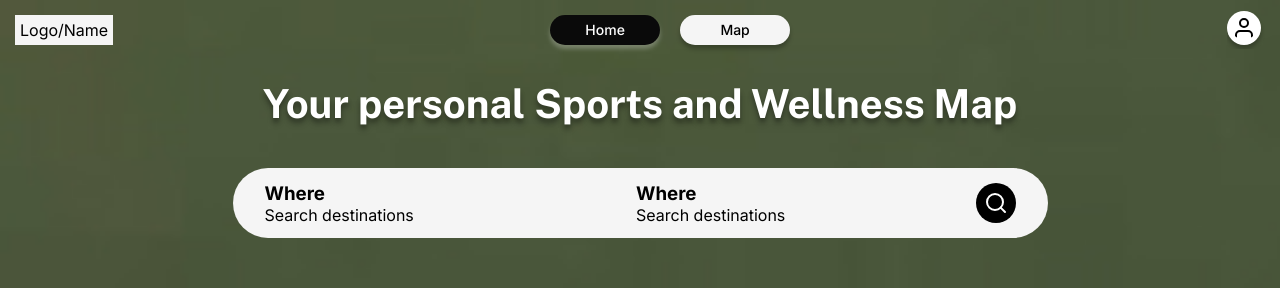
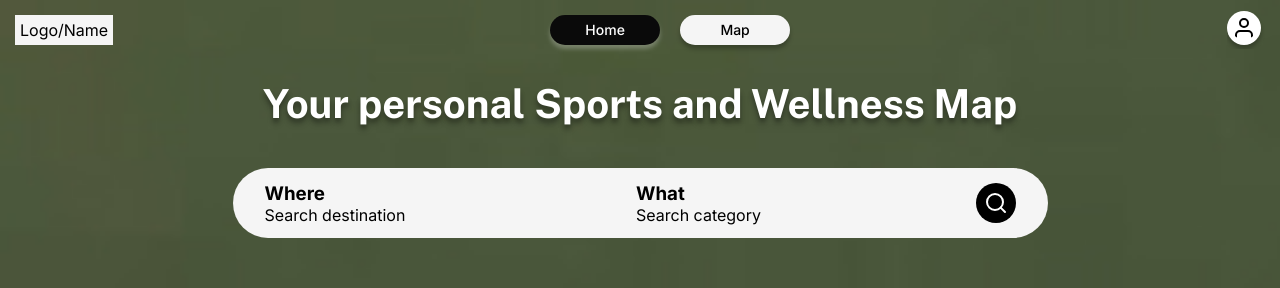
Before and after one commit to RomanMartseniuk/fitmap, a React (Vite) app: page / in a window 1280 px wide. Shown: the top 288 px of the page. Built offline with nearby package versions, Linux system fonts and the light colour scheme.

Commit message:
feat-37 complete v0.46

```diff
--- a/public/api/cities.json
+++ b/public/api/cities.json
@@ -2,86 +2,109 @@
    {
       "id": 0,
       "title": "Kyiv",
+      "pos": [50.4501, 30.5234],
       "img_url": "/images/cities/kyiv.png"
    },
    {
       "id": 1,
       "title": "Lviv",
+      "pos": [49.8397, 24.0297],
       "img_url": "/images/cities/lviv.png"
    },
    {
       "id": 2,
       "title": "Odessa",
+      "pos": [46.4825, 30.7233],
       "img_url": "/images/cities/odessa.png"
    },
    {
       "id": 3,
       "title": "Dnipro",
-      "img_url": "/images/cities/kyiv.png"
+      "pos": [48.4647, 35.0462],
+      "img_url": "/images/cities/dnipro.png"
    },
    {
       "id": 4,
       "title": "Kharkiv",
-      "img_url": "/images/cities/kyiv.png"
+      "pos": [49.9935, 36.2304],
+      "img_url": "/images/cities/kharkiv.png"
    },
    {
       "id": 5,
       "title": "Zaporizhia",
-      "img_url": "/images/cities/kyiv.png"
+      "pos": [47.8388, 35.1396],
+      "img_url": "/images/cities/zaporizhia.png"
    },
    {
       "id": 6,
       "title": "Chernihiv",
-      "img_url": "/images/cities/kyiv.png"
+      "pos": [51.4982, 31.2893],
+      "img_url": "/images/cities/chernihiv.png"
    },
    {
       "id": 7,
       "title": "Ivano-Frankivsk",
-      "img_url": "/images/cities/kyiv.png"
+      "pos": [48.9226, 24.7103],
+      "img_url": "/images/cities/ivano-frankivsk.png"
    },
    {
       "id": 8,
       "title": "Ternopil",
-      "img_url": "/images/cities/kyiv.png"
+      "pos": [49.5535, 25.5948],
+      "img_url": "/images/cities/ternopil.png"
    },
    {
       "id": 9,
       "title": "Rivne",
-      "img_url": "/images/cities/kyiv.png"
+      "pos": [50.6199, 26.2516],
+      "img_url": "/images/cities/rivne.png"
    },
    {
       "id": 10,
       "title": "Zhytomyr",
-      "img_url": "/images/cities/kyiv.png"
+      "pos": [50.2547, 28.6587],
+      "img_url": "/images/cities/zhytomyr.png"
    },
    {
       "id": 11,
       "title": "Chernivtsi",
-      "img_url": "/images/cities/kyiv.png"
+      "pos": [48.2915, 25.9403],
+      "img_url": "/images/cities/chernivtsi.png"
    },
    {
       "id": 12,
       "title": "Mykolaiv",
-      "img_url": "/images/cities/kyiv.png"
+      "pos": [46.975, 31.9946],
+      "img_url": "/images/cities/mykolaiv.png"
    },
    {
       "id": 13,
       "title": "Kherson",
-      "img_url": "/images/cities/kyiv.png"
+      "pos": [46.6354, 32.6169],
+      "img_url": "/images/cities/kherson.png"
    },
    {
       "id": 14,
       "title": "Sumy",
-      "img_url": "/images/cities/kyiv.png"
+      "pos": [50.9077, 34.7981],
+      "img_url": "/images/cities/sumy.png"
    },
    {
       "id": 15,
       "title": "Kryvyi Rih",
-      "img_url": "/images/cities/kyiv.png"
+      "pos": [47.9105, 33.3918],
+      "img_url": "/images/cities/kryvyi-rih.png"
    },
    {
       "id": 16,
       "title": "Uman",
-      "img_url": "/images/cities/kyiv.png"
+      "pos": [48.7484, 30.2219],
+      "img_url": "/images/cities/uman.png"
+   },
+   {
+      "id": 17,
+      "title": "Vinnytsia",
+      "pos": [49.2331, 28.4682],
+      "img_url": "/images/cities/vinnytsia.png"
    }
 ]
--- a/src/components/CatSwiper/CatSwiper.tsx
+++ b/src/components/CatSwiper/CatSwiper.tsx
@@ -1,4 +1,4 @@
-import { useEffect, useRef, useState } from 'react';
+import { useContext, useEffect, useRef, useState } from 'react';
 // @ts-ignore
 import { Splide, SplideSlide } from '@splidejs/react-splide';
 // @ts-ignore
@@ -11,19 +11,11 @@ import getCategories from '../../api/categoriesApi';
 import { CatSlide } from '../CatSlide';
 import { Category } from '../../types/Category';
 import classNames from 'classnames';
+import { CategoriesContext } from '../../store/CategoriesContext';
 
 export const CatSwiper = () => {
    const splideRef = useRef<Splide>(null);
-   const [categories, setCategories] = useState<Category[]>([]);
-   console.log(categories);
-
-   useEffect(() => {
-      getCategories()
-         .then((res) => res.json())
-         .then((data) => setCategories(data))
-         .catch()
-         .finally();
-   }, []);
+   const { categories } = useContext(CategoriesContext);
 
    return (
       <div className={styles.catSwiper}>
--- a/src/components/SearchForm/SearchForm.tsx
+++ b/src/components/SearchForm/SearchForm.tsx
@@ -1,16 +1,15 @@
 import { useCallback, useContext, useEffect, useState } from 'react';
-import { useSearchParams } from 'react-router-dom';
+import { Link, useSearchParams } from 'react-router-dom';
 import classNames from 'classnames';
-
-import { Who } from '../../types/Who';
 
 import './SearchForm.scss';
 
 import search_icon from '../../assets/search-icon.svg';
-import plus_icon from '../../assets/plus-icon.svg';
 
 import { CitiesContext } from '../../store/CitiesContext';
 import { CategoriesContext } from '../../store/CategoriesContext';
+import { Category } from '../../types/Category';
+import { City } from '../../types/City';
 
 // const categories = [
 //    // Fitness & Gym Activities
@@ -113,11 +112,126 @@ import { CategoriesContext } from '../../store/CategoriesContext';
 //    'Core Training',
 // ];
 
+type Props2 = {
+   type: 'city' | 'category';
+
+   id: number;
+
+   title: string;
+   subtitle: string;
+
+   param: string;
+   setParam: (arg: string) => void;
+
+   selBlock: number;
+   setSelBlock: (arg: number) => void;
+
+   selInp: number;
+   setSelInp: (arg: number) => void;
+
+   input: string;
+   setInput: (arg: string) => void;
+
+   array: City[] | Category[];
+   updateURL: (arg1: string, arg2: string) => void;
+};
+
+const SearchFormBlock: React.FC<Props2> = ({
+   type,
+   id,
+   title,
+   subtitle,
+   param,
+   setParam,
+   selBlock,
+   setSelBlock,
+   selInp,
+   setSelInp,
+   input,
+   setInput,
+   array,
+   updateURL,
+}) => {
+   return (
+      <div className="searchForm__block" id={`${id}`}>
+         {param === '' ? (
+            <div className="searchForm__title">
+               <h3>{title}</h3>
+               <p>{subtitle}</p>
+            </div>
+         ) : (
+            <div className="searchForm__title">
+               <h3>{param}</h3>
+            </div>
+         )}
+
+         <div
+            className={classNames('searchForm__popup popup_searchForm', {
+               active: selBlock === id,
+            })}
+         >
+            <div className="popup_searchForm__content">
+               <label
+                  className={classNames('popup_searchForm__label', {
+                     active: selInp === id,
+                  })}
+               >
+                  <span>
+                     <img src={search_icon} alt="Search" />
+                  </span>
+                  <input
+                     type="text"
+                     name="city"
+                     placeholder="Start writing the city"
+                     autoComplete="off"
+                     onChange={(e) => setInput(e.target.value)}
+                     onFocus={() => setSelInp(id)}
+                     onBlur={() => {
+                        setSelInp(-1);
+                     }}
+                     value={input}
+                     id={`${id}`}
+                  />
+               </label>
+               <ul className="popup_searchForm__list">
+                  {array
+                     .filter((item: City | Category) =>
+                        item.title.toLowerCase().includes(input.toLowerCase()),
+                     )
+                     .map((item: City | Category) => (
+                        <li
+                           className={classNames('popup_searchForm__item', {
+                              [`popup_searchForm__item-cat`]: type === 'category',
+                           })}
+                           onClick={() => {
+                              setParam(item.title);
+                              setInput('');
+                              setTimeout(() => setSelBlock(-1), 1);
+                              updateURL(`${type}`, item.title);
+                           }}
+                           key={item.id}
+                        >
+                           {type === 'city' ? (
+                              <img src={item.img_url} alt={item.title} />
+                           ) : (
+                              <img src={(item as Category).icon_url} alt={item.title} />
+                           )}
+
+                           <h3>{item.title}</h3>
+                        </li>
+                     ))}
+               </ul>
+            </div>
+         </div>
+      </div>
+   );
+};
+
 type Props = {
    className?: string;
 };
 
-export const SearchForm: React.FC<Props> = ({className}) => {
+export const SearchForm: React.FC<Props> = ({ className }) => {
    const [searchParams, setSearchParams] = useSearchParams();
 
    const [selectedWhere, setSelectedWhere] = useState('');
@@ -129,12 +243,11 @@ export const SearchForm: React.FC<Props> = ({className}) => {
    const [whereInp, setWhereInp] = useState('');
    const [whatInp, setWhatInp] = useState('');
 
-   const {cities} = useContext(CitiesContext);
-   const {categories} = useContext(CategoriesContext);
+   const { cities } = useContext(CitiesContext);
+   const { categories } = useContext(CategoriesContext);
 
-   // Geting Cities And Categories Lists AND add EventListener For Clicks
+   // Add EventListener For Clicks
    useEffect(() => {
-
       const handleOnClick = (event: MouseEvent) => {
          const target = event.target as HTMLElement;
          const block = target.closest('.searchForm__block') as HTMLElement | null;
@@ -144,7 +257,6 @@ export const SearchForm: React.FC<Props> = ({className}) => {
             return;
          }
 
-         console.log(block.id);
          setSelectedBlock(Number(block.id)); // Convert ID to number
       };
 
@@ -160,22 +272,18 @@ export const SearchForm: React.FC<Props> = ({className}) => {
       let city = searchParams.get('city') || '';
       let category = searchParams.get('category') || '';
 
-      if (cities.some(c => c.title.toLowerCase().includes(city))) {
+      if (cities.find((c) => c.title.toLowerCase().includes(city.toLowerCase()))) {
          setSelectedWhere(city);
-      } else {
-         updateURL('city', '');
       }
 
-      if (categories.some(c => c.title.toLowerCase().includes(category))) {
+      if (categories.find((c) => c.title.toLowerCase().includes(category.toLowerCase()))) {
          setSelectedWhat(category);
-      } else {
-         updateURL('category', '');
       }
-
-   }, []);
+   }, [cities, categories]);
 
    // Updates URL Search Params
-   const updateURL = useCallback((key: string, val: string) => {
+   const updateURL = useCallback(
+      (key: string, val: string) => {
          setSearchParams((prevParams) => {
             const newParams = new URLSearchParams(prevParams);
             if (newParams.has(key)) {
@@ -188,136 +296,51 @@ export const SearchForm: React.FC<Props> = ({className}) => {
             }
             return newParams;
          });
-   }, [searchParams]);
+      },
+      [searchParams],
+   );
 
    return (
       <div className={classNames(className, `searchForm`)}>
          <div className="searchForm__content">
-            <div className="searchForm__block" id="0">
-               {selectedWhere === '' ? (
-                  <div className="searchForm__title">
-                     <h3>Where</h3>
-                     <p>Search destinations</p>
-                  </div>
-               ) : (
-                  <div className="searchForm__title">
-                     <h3>{selectedWhere}</h3>
-                  </div>
-               )}
-
-               <div
-                  className={classNames('searchForm__popup popup_searchForm', {
-                     active: selectedBlock === 0,
-                  })}
+            <SearchFormBlock
+               id={0}
+               type="city"
+               title="Where"
+               subtitle="Search destination"
+               param={selectedWhere}
+               setParam={setSelectedWhere}
+               selBlock={selectedBlock}
+               setSelBlock={setSelectedBlock}
+               selInp={selectedInput}
+               setSelInp={setSelectedInput}
+               input={whereInp}
+               setInput={setWhereInp}
+               array={cities}
+               updateURL={updateURL}
+            />
+            <SearchFormBlock
+               id={1}
+               type="category"
+               title="What"
+               subtitle="Search category"
+               param={selectedWhat}
+               setParam={setSelectedWhat}
+               selBlock={selectedBlock}
+               setSelBlock={setSelectedBlock}
+               selInp={selectedInput}
+               setSelInp={setSelectedInput}
+               input={whatInp}
+               setInput={setWhatInp}
+               array={categories}
+               updateURL={updateURL}
+            />
+            <Link
+               to={{ pathname: '../map/', search: searchParams.toString() }}
+               className="searchForm__button"
             >
-                  <div className="popup_searchForm__content">
-                     <label
-                        className={classNames('popup_searchForm__label', {
-                           active: selectedInput === 0,
-                        })}
-                     >
-                        <span>
                <img src={search_icon} alt="Search" />
-                        </span>
-                        <input
-                           type="text"
-                           name="city"
-                           placeholder="Start writing the city"
-                           autoComplete="off"
-                           onChange={(e) => setWhereInp(e.target.value)}
-                           onFocus={() => setSelectedInput(0)}
-                           onBlur={() => {
-                              setSelectedInput(-1);
-                           }}
-                           value={whereInp}
-                           id="0"
-                        />
-                     </label>
-                     <ul className="popup_searchForm__list">
-                        {cities
-                           .filter((city) =>
-                              city.title.toLowerCase().includes(whereInp.toLowerCase()),
-                           )
-                           .map((city) => (
-                              <li
-                                 className="popup_searchForm__item"
-                                 onClick={() => {
-                                    setSelectedWhere(city.title);
-                                    setWhereInp('');
-                                    setTimeout(() => setSelectedBlock(-1), 1);
-                                    updateURL('city', city.title);
-                                 }}
-                                 key={city.id}
-                              >
-                                 <img src={city.img_url} alt={city.title} />
-                                 <h3>{city.title}</h3>
-                              </li>
-                           ))}
-                     </ul>
-                  </div>
-               </div>
-            </div>
-            <div className="searchForm__block" id="1">
-               {selectedWhat === '' ? (
-                  <div className="searchForm__title">
-                     <h3>Where</h3>
-                     <p>Search destinations</p>
-                  </div>
-               ) : (
-                  <div className="searchForm__title">
-                     <h3>{selectedWhat}</h3>
-                  </div>
-               )}
-               <div
-                  className={classNames('searchForm__popup popup_searchForm', {
-                     active: selectedBlock === 1,
-                  })}
-               >
-                  <div className="popup_searchForm__content">
-                     <label
-                        className={classNames('popup_searchForm__label', {
-                           active: selectedInput === 1,
-                        })}
-                     >
-                        <span>
-                           <img src={search_icon} alt="Search" />
-                        </span>
-                        <input
-                           type="text"
-                           name="city"
-                           placeholder="Start writing the city"
-                           autoComplete="off"
-                           onChange={(e) => setWhatInp(e.target.value)}
-                           onFocus={() => setSelectedInput(1)}
-                           onBlur={() => setSelectedInput(-1)}
-                           value={whatInp}
-                        />
-                     </label>
-                     <ul className="popup_searchForm__list">
-                        {categories
-                           .filter((cat) => cat.title.toLowerCase().includes(whatInp.toLowerCase()))
-                           .map((cat) => (
-                              <li
-                                 className="popup_searchForm__item popup_searchForm__item-cat"
-                                 onClick={() => {
-                                    setSelectedWhat(cat.title);
-                                    setWhatInp('');
-                                    setTimeout(() => setSelectedBlock(-1), 1);
-                                    updateURL('category', cat.title);
-                                 }}
-                                 key={cat.id}
-                              >
-                                 <img src={cat.icon_url} alt={cat.title} />
-                                 <h3>{cat.title}</h3>
-                              </li>
-                           ))}
-                     </ul>
-                  </div>
-               </div>
-            </div>
-            <div className="searchForm__button">
-               <img src={search_icon} alt="Search" />
-            </div>
+            </Link>
          </div>
       </div>
    );
--- a/src/pages/MapPage/MapPage.tsx
+++ b/src/pages/MapPage/MapPage.tsx
@@ -1,24 +1,40 @@
 import styles from './MapPage.module.scss';
 
-import { GymList } from '../../components/GymList';
 import { Map } from '../../components/Map';
 import { SearchForm } from '../../components/SearchForm';
 import { useGeolocated } from 'react-geolocated';
-import { Outlet } from 'react-router-dom';
+import { Outlet, useSearchParams } from 'react-router-dom';
+import { useContext, useEffect, useState } from 'react';
+import { CitiesContext } from '../../store/CitiesContext';
+import { City } from '../../types/City';
 
 export const MapPage = () => {
+   const [searchParams] = useSearchParams();
+   const { cities } = useContext(CitiesContext);
+
+   const [city, setCity] = useState<City | null>(null);
+
+   useEffect(() => {
+      const city = searchParams.get('city') || '';
+
+      setCity(cities.find((c) => c.title.toLowerCase() === city.toLowerCase()) as City | null);
+   }, [cities, searchParams]);
+
+   console.log(city);
+
    const { coords } = useGeolocated({
       positionOptions: {
-         enableHighAccuracy: false,
+         enableHighAccuracy: true,
       },
       userDecisionTimeout: 5000,
    });
+
    return (
       <div className={styles.mapPage}>
          <SearchForm className={styles.search} />
          <div className={styles.container}>
             <Outlet />
-            <Map pos={coords ? [coords?.latitude, coords?.longitude] : [0,0]} />
+            <Map pos={city ? city.pos : coords ? [coords.latitude, coords.longitude] : [0, 0]} />
          </div>
       </div>
    );
--- a/src/types/City.ts
+++ b/src/types/City.ts
@@ -1,5 +1,6 @@
 export type City = {
    id: number;
    title: string;
+   pos: [number, number];
    img_url: string;
 };
```
Also changed, not shown: src/components/Map/Map.tsx (+6 -8 lines), src/types/Gym.ts (+20 -9 lines). Lines whose indentation alone changed are shown as unchanged.
